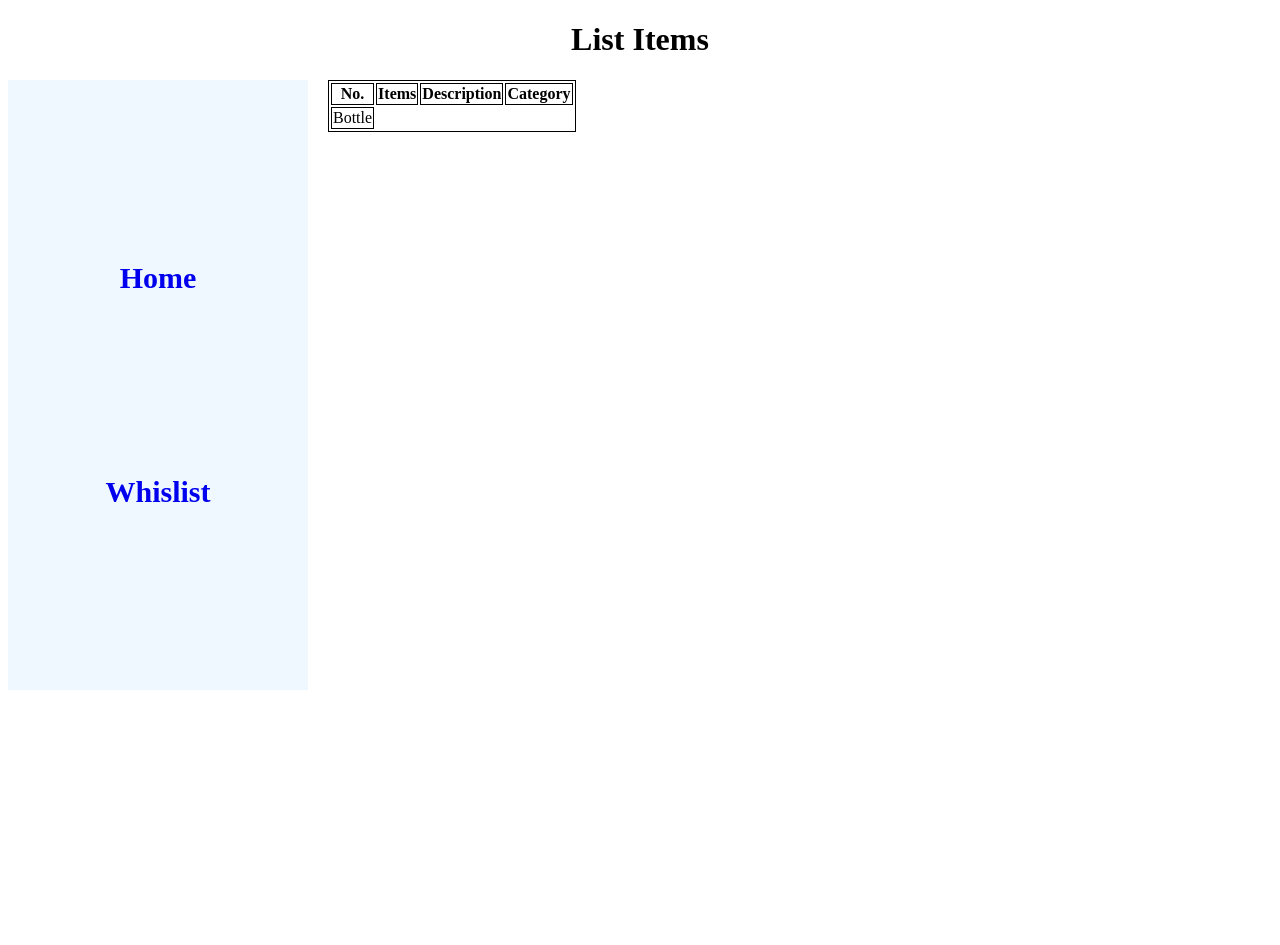
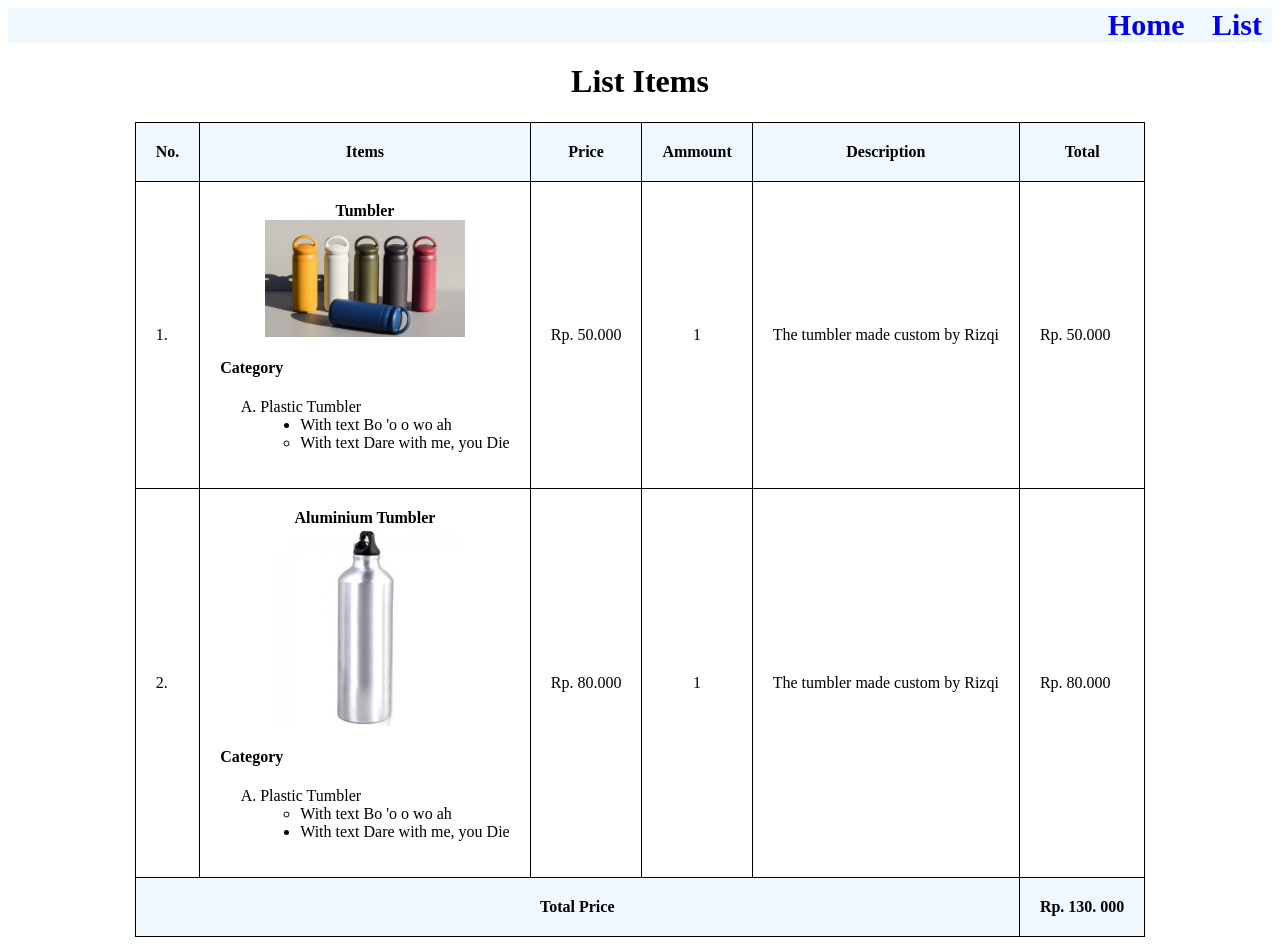
Before and after one commit to zettacamp-Muhammad-Rizqi/rizqi_zettacamp_catfish, a plain HTML site: page shoping_list.html in a window 1280 px wide. Before the commit the page ends 800 px from the top, so only its background shows below. Drawn offline with Linux system fonts and the light colour scheme.

Commit message:
Done, task html day 3

```diff
--- a/shoping_list.html
+++ b/shoping_list.html
@@ -8,34 +8,33 @@
 
     <style>
         .MenuBar{
-            display: flex;
-            flex-direction: column;
-            justify-content: space-evenly;
             background-color: aliceblue;
-            width: 300px;
-            height: 610px;
-            margin-right: 20px;
-            text-align: center;
-        }
-
-        .container{
-            display: flex;
-            flex-direction: row;
+            text-align: right;
         }
 
         .list-items{
-            width: 400px;
-            height: 400px;
+            display: flex;
+            flex-direction: row;
+            justify-content: center;
         }
+
+        table{
+            border-collapse: collapse;
+        }
+
         table, tr, th, td {
             border: 1px solid black;
+            padding: 20px;
+        }
+        img{
+            width: 200px;
+            display: block;
+            margin: auto;
         }
     </style>
 </head>
 
 <body>
-    <h1 style="text-align: center;">List Items</h1>
-    <div class="container">
     <div class="MenuBar">
         <a href="./index.html" style="text-decoration: none;">
             <span style=
@@ -48,25 +47,68 @@
             <span style="
                 text-align: center;
                 padding: 5px 10px;
-                    font-size: 30px;"><strong>Whislist</strong>
+                font-size: 30px;"><strong>List</strong>
             </span>
         </a>
     </div>
+    <h1 style="text-align: center;">List Items</h1>
         <div class="list-items">
             <table>
-                <tr>
+                <tr style="background-color: aliceblue;">
                     <th>No. </th>
                     <th>Items</th>
+                    <th>Price</th>
+                    <th>Ammount</th>
                     <th>Description</th>
-                    <th>Category</th>
+                    <th>Total</th>
                 </tr>
                 <tr>
+                    <td>1. </td>
                     <td>
-                        Bottle
+                        <div style="text-align: center;"><b>Tumbler</b></div>
+                        <img src="/Assets/tumbler.jpg" alt="Tumbler">
+                        <h4>Category</h4>
+                        <ol type="A">
+                            <li>
+                                Plastic Tumbler
+                                <ul>
+                                    <li style="list-style-type: disc;">With text Bo 'o o wo ah</li>
+                                    <li>With text Dare with me, you Die</li>
+                                </ul>
+                            </li>
+                        </ol>
                     </td>
+                    <td>Rp. 50.000</td>
+                    <td style="text-align: center;">1</td>
+                    <td>The tumbler made custom by Rizqi</td>
+                    <td>Rp. 50.000</td>
+                </tr>
+                <tr>
+                    <td>2. </td>
+                    <td>
+                        <div style="text-align: center;"><b>Aluminium Tumbler</b></div>
+                        <img src="/Assets/tumbler_aluminium.jpg" alt="tumbler_aluminium">
+                        <h4>Category</h4>
+                        <ol type="A">
+                            <li>
+                                Plastic Tumbler
+                                <ul>
+                                    <li>With text Bo 'o o wo ah</li>
+                                    <li style="list-style-type: disc;">With text Dare with me, you Die</li>
+                                </ul>
+                            </li>
+                        </ol>
+                    </td>
+                    <td>Rp. 80.000</td>
+                    <td style="text-align: center;">1</td>
+                    <td>The tumbler made custom by Rizqi</td>
+                    <td>Rp. 80.000</td>
+                </tr>
+                <tr>
+                    <td colspan="5" style="background-color: aliceblue; text-align: center;"><b>Total Price</b></td>
+                    <td style="background-color: aliceblue;"><b>Rp. 130. 000</b></td>
                 </tr>
             </table>
         </div>
-    </div>
 </body>
 </html>
```
Also changed, not shown: index.html (+16 -7 lines), Assets/tumbler.jpg (added), Assets/tumbler_aluminium.jpg (added). Lines whose indentation alone changed are shown as unchanged.
